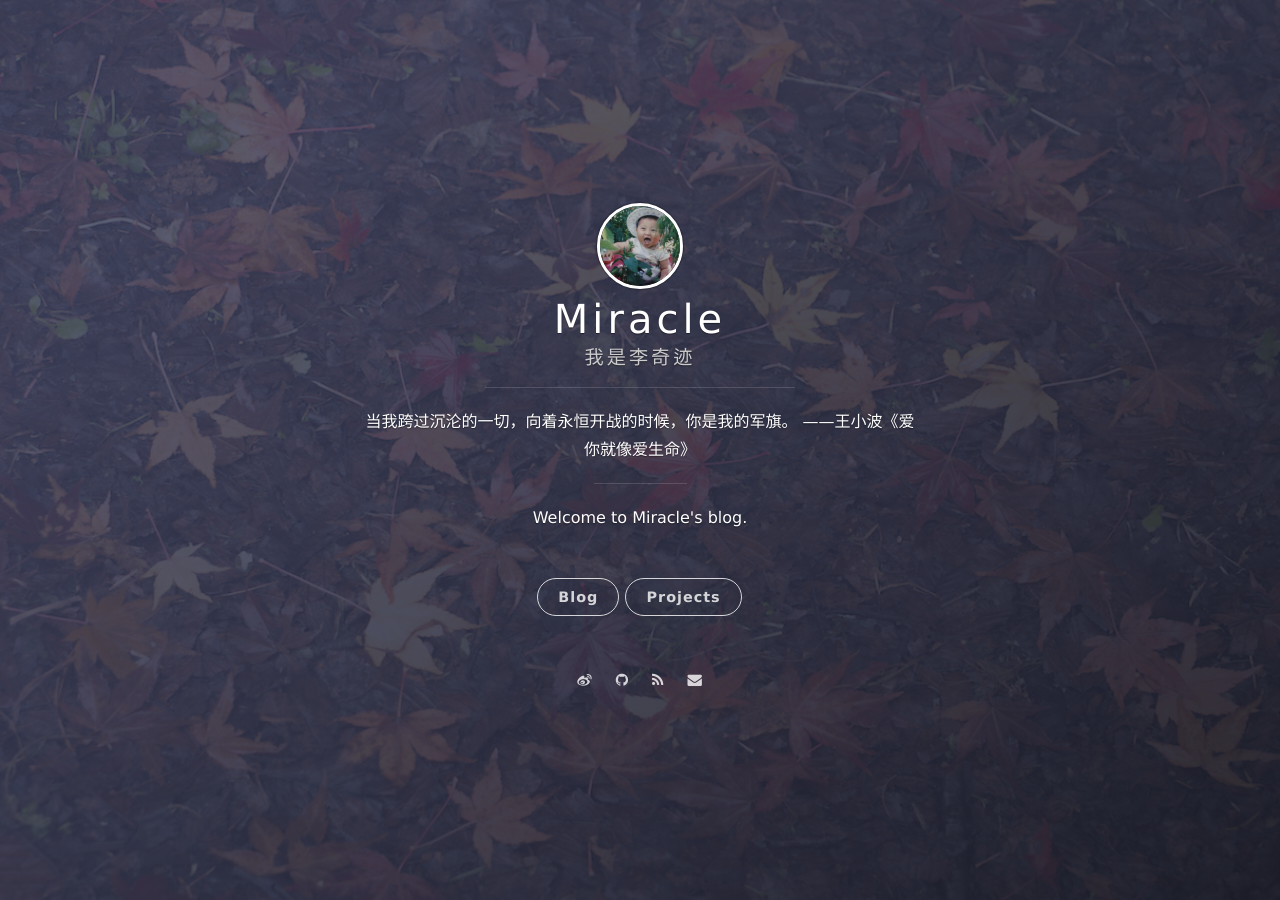
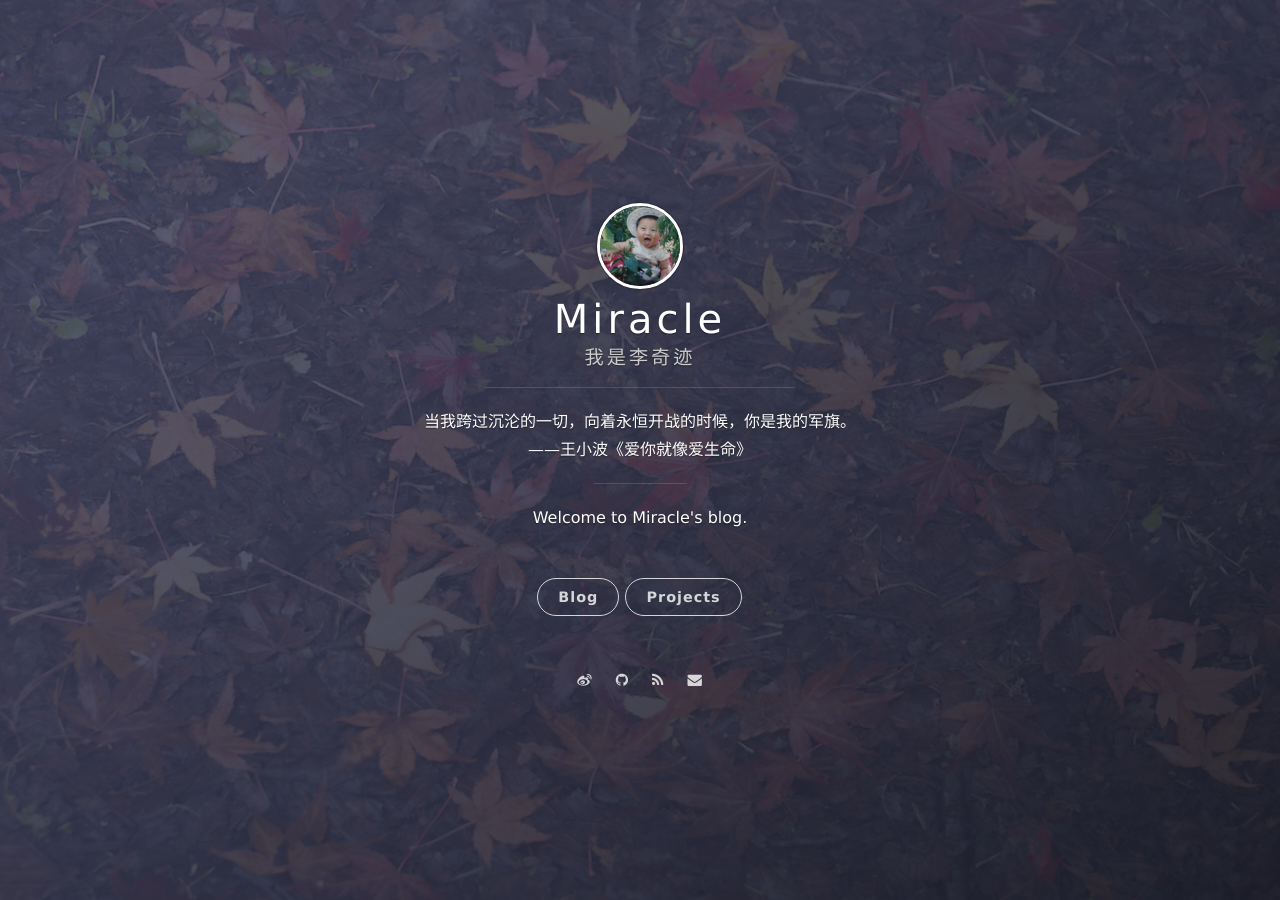
Before and after one commit to onevcat/vno-jekyll, a Jekyll site: the page built from index.html, in a window 1280 px wide. Built offline with Jekyll 4.4.1, drawn with Linux system fonts in a browser that asks for light colours; nearby versions of some CDN libraries; the list of posts is cut into pages by our own code.

Commit message:
update0818-6

```diff
--- a/_config.yml
+++ b/_config.yml
@@ -2,8 +2,7 @@
 title: Miracle
 subtitle: 我是李奇迹
 welcome_message: Welcome to Miracle's blog.
-description: 当我跨过沉沦的一切，向着永恒开战的时候，你是我的军旗。
-                                    ——王小波《爱你就像爱生命》
+description: 当我跨过沉沦的一切，向着永恒开战的时候，你是我的军旗。 <br/>——王小波《爱你就像爱生命》
 #description: Life never stops pushing forward. Stay focused and never slow down with regrets.
 creator: <a href="http://lixiangyu.cc">@Miracle</a>
 
```
